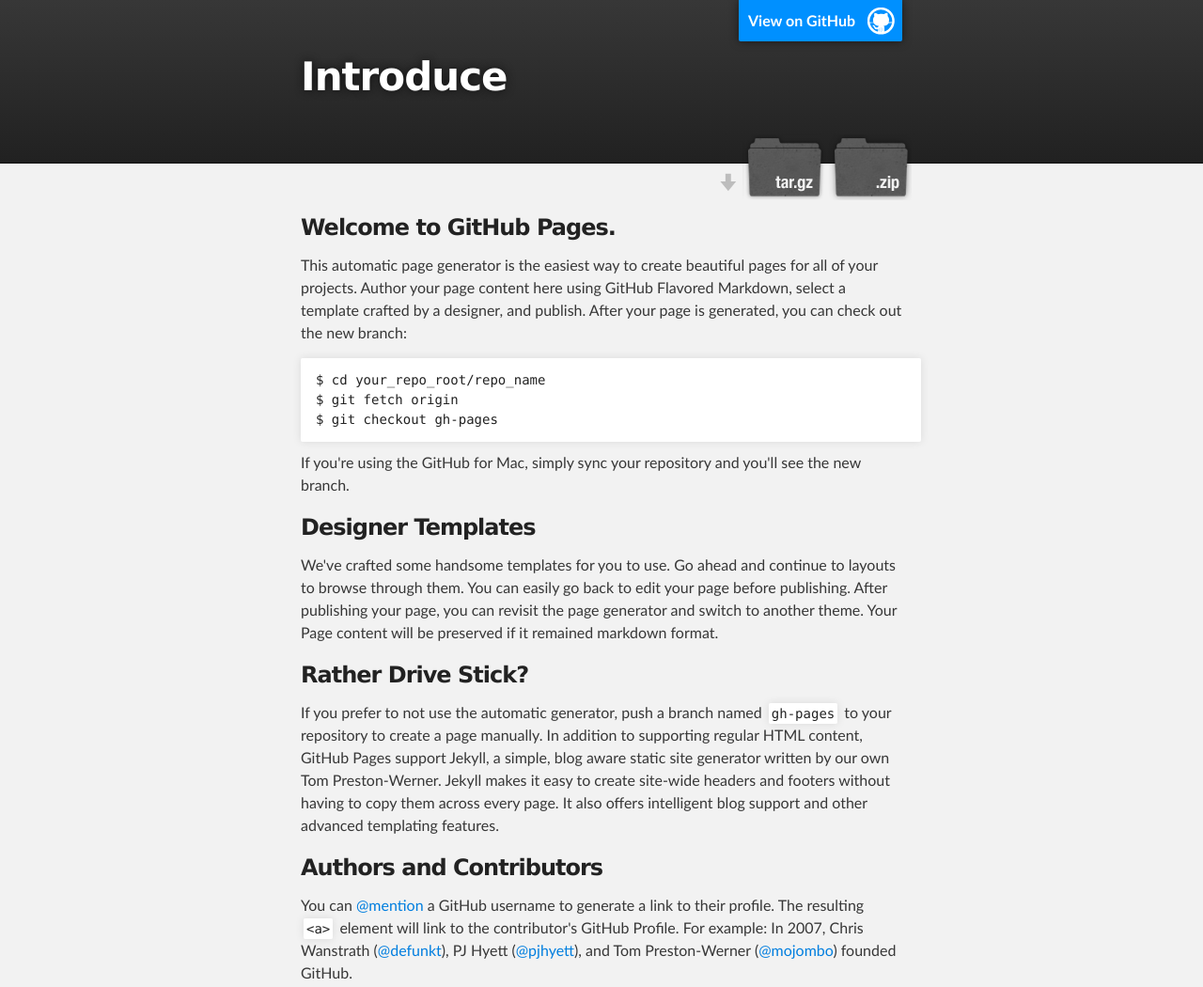
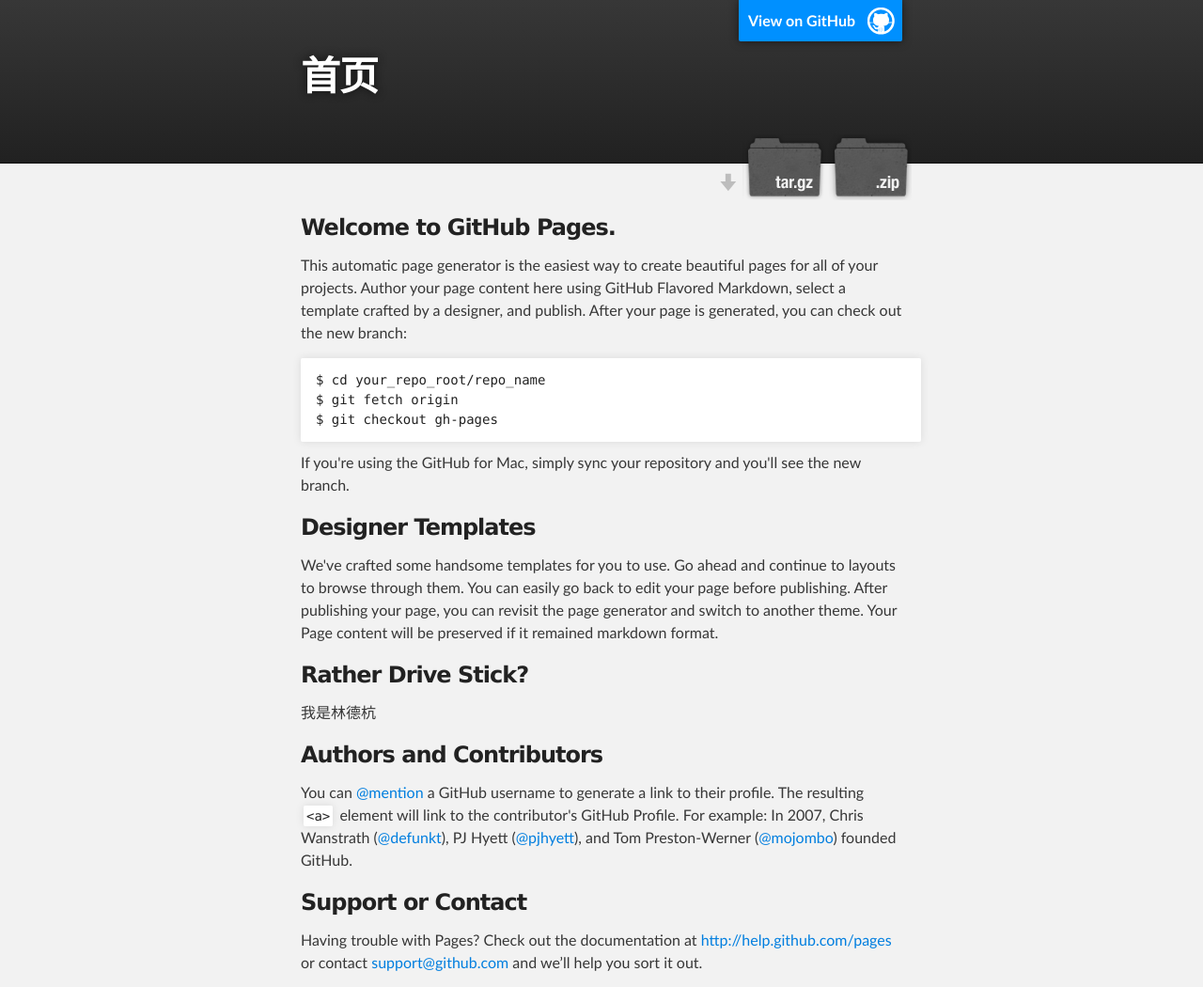
Before and after one commit to lindehang/introduce, a plain HTML site: page index.html in a window 1280 px wide. Shown: the top 1050 px of the page at 94% size. Drawn offline with Linux system fonts and the light colour scheme.

Commit message:
update
yes

```diff
--- a/index.html
+++ b/index.html
@@ -8,7 +8,7 @@
 
     <link rel="stylesheet" type="text/css" media="screen" href="stylesheets/stylesheet.css">
 
-    <title>Introduce</title>
+    <title>林德杭</title>
   </head>
 
   <body>
@@ -18,7 +18,7 @@
         <header class="inner">
           <a id="forkme_banner" href="https://github.com/lindehang/introduce">View on GitHub</a>
 
-          <h1 id="project_title">Introduce</h1>
+          <h1 id="project_title">首页</h1>
           <h2 id="project_tagline"></h2>
 
             <section id="downloads">
@@ -51,8 +51,7 @@
 <h3>
 <a name="rather-drive-stick" class="anchor" href="#rather-drive-stick"><span class="octicon octicon-link"></span></a>Rather Drive Stick?</h3>
 
-<p>If you prefer to not use the automatic generator, push a branch named <code>gh-pages</code> to your repository to create a page manually. In addition to supporting regular HTML content, GitHub Pages support Jekyll, a simple, blog aware static site generator written by our own Tom Preston-Werner. Jekyll makes it easy to create site-wide headers and footers without having to copy them across every page. It also offers intelligent blog support and other advanced templating features.</p>
-
+<p>我是林德杭</p>
 <h3>
 <a name="authors-and-contributors" class="anchor" href="#authors-and-contributors"><span class="octicon octicon-link"></span></a>Authors and Contributors</h3>
 
```
